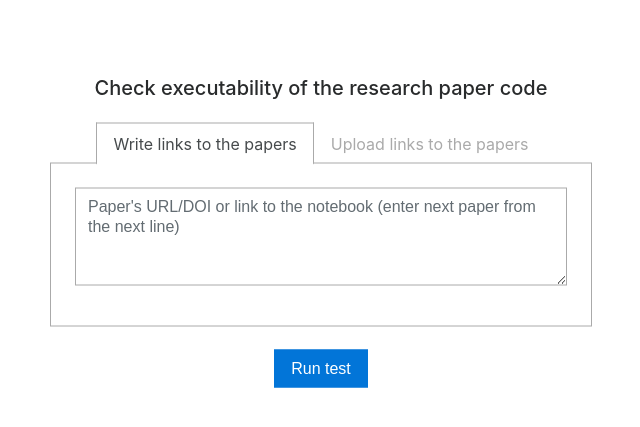
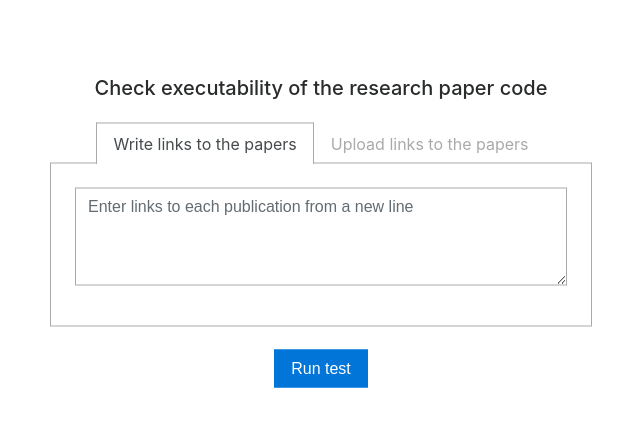
Before and after one commit to sciAI/exe, a Flask app: page / in a window 1280 px wide. Shown: the part 160-587 px from the top of the page, without its empty margins (319-959 px from the left). Run offline with Flask 2, Linux system fonts and the light colour scheme; some libraries are stand-ins or nearby versions.

Commit message:
grammar fix in upload form

```diff
--- a/validator/templates/upload.html
+++ b/validator/templates/upload.html
@@ -26,7 +26,7 @@
                         <div class="tab-content p-4">
                             <div class="tab-pane active" id="upload-text" role="tabpanel">
                                 <div class="form-group">
-                                    <textarea class="form-control" placeholder="Paper's URL/DOI or link to the notebook (enter next paper from the next line)"
+                                    <textarea class="form-control" placeholder="Enter links to each publication from a new line"
                                         id="text" name="text" rows="4"></textarea>
                                 </div>
                             </div>
```
